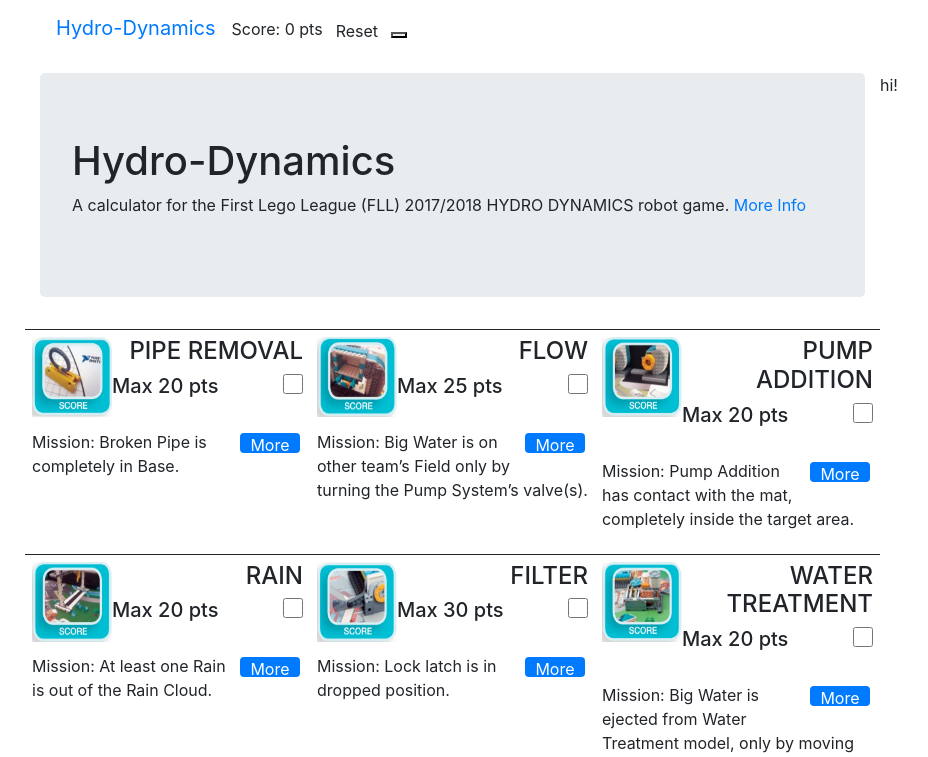
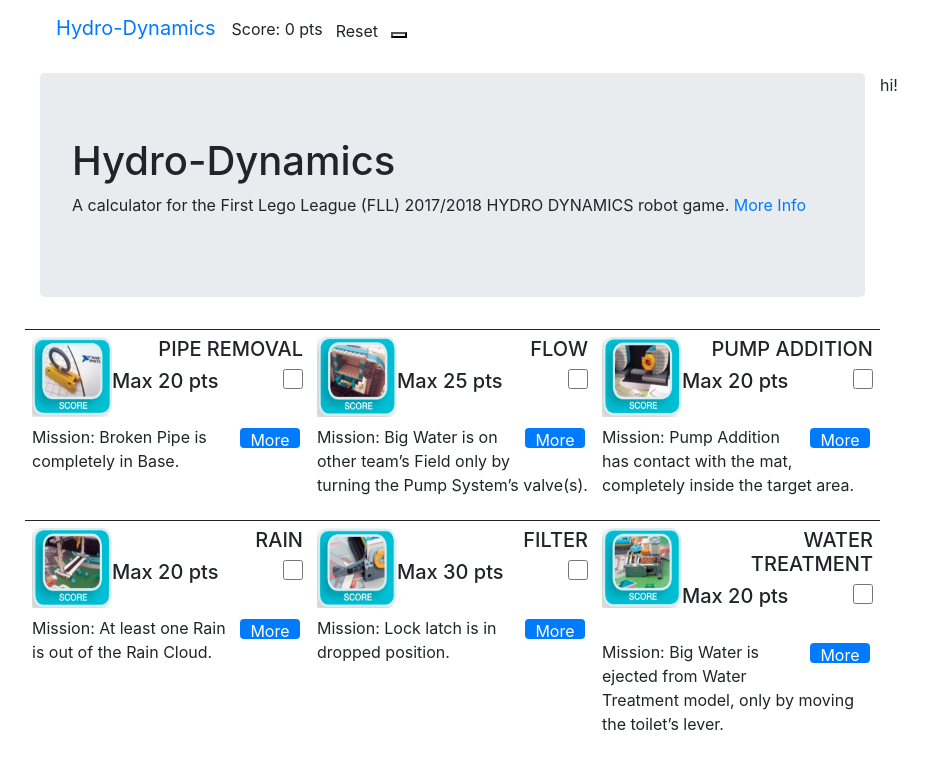
Before and after one commit to mxmoss/FLLCalculator, a React (Create React App) app: page / in a window 1280 px wide. Shown: the top 757 px of the page, without its empty margins (45-973 px from the left). Built offline with nearby package versions, Linux system fonts and the light colour scheme.

Commit message:
Smaller font
Shrink the font for Challenge descriptions

```diff
--- a/src/FLLCalc.js
+++ b/src/FLLCalc.js
@@ -142,7 +142,7 @@ function ChallengeItem(props) {
       style={{ backgroundColor: panelColor, borderTop: '1px solid', borderBottomColor: 'LightGrey', padding: '7px'}}>
       <img className="image" src={"icons/2017/" + challenge.picture} alt={challenge.name}
         style={{ float:'left', top: '0', left: '0', width: '80px', height: '80px' }} />
-      <h4 style={{ textAlign: 'right', backgroundColor: headColor}}>{challenge.name}</h4>
+      <h5 style={{ textAlign: 'right', backgroundColor: headColor}}>{challenge.name}</h5>
       <h5 style={{ backgroundColor: maxColor}}>Max {challenge.max} pts
         <div style={{ backgroundColor: ctrlColor, float:'right'}}>
           {(() => {
```
